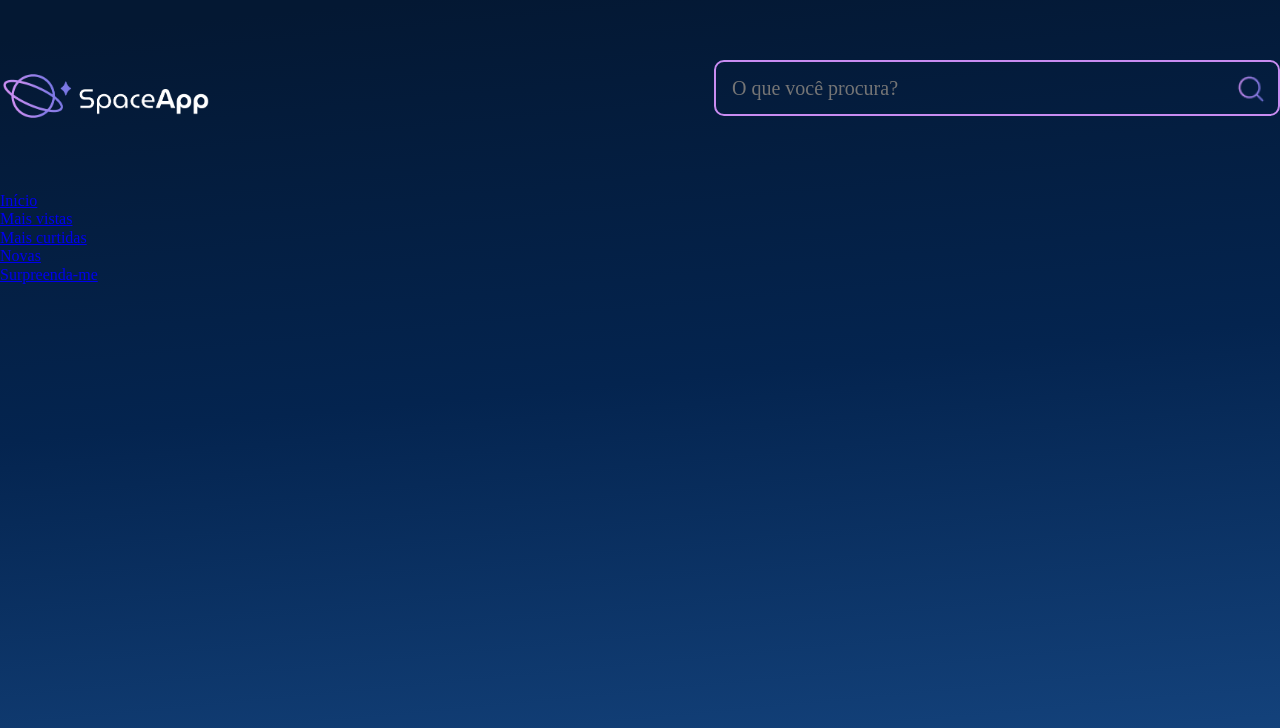
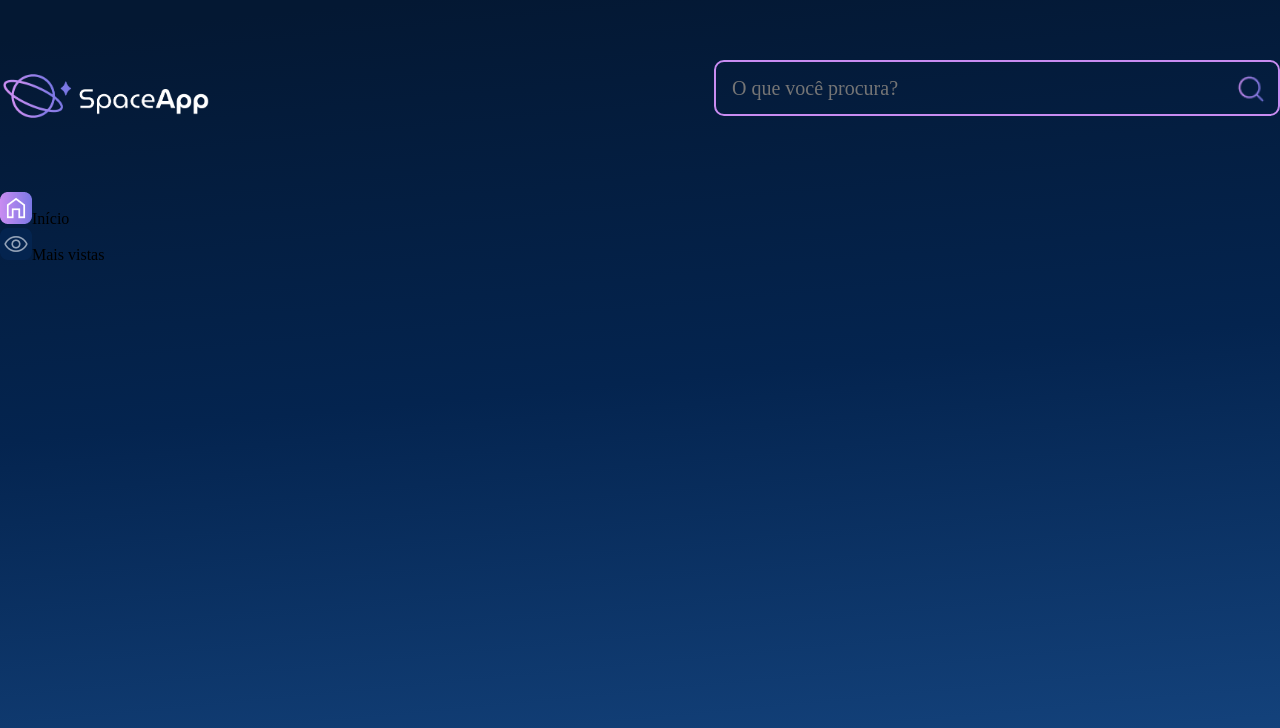
Before and after one commit to erikenascimento/SpaceApp, a React (Vite) app in the folder space-app/: page / in a window 1280 px wide. Shown: the top 728 px of the page. Built offline with nearby package versions, Linux system fonts and the light colour scheme.

Commit message:
Creating the NavigationItem component to compose the Sidebar component

```diff
--- /dev/null
+++ b/space-app/src/components/Sidebar/NavigationItem/index.jsx
@@ -0,0 +1,19 @@
+import styled from "styled-components";
+
+const StyledListItem = styled.li``;
+
+const NavigationItem = ({
+	children,
+	activeIcon,
+	inactiveIcon,
+	active = false,
+}) => {
+	return (
+		<StyledListItem>
+			<img src={active ? activeIcon : inactiveIcon} alt="Ícone do item" />
+			{children}
+		</StyledListItem>
+	);
+};
+
+export default NavigationItem;
--- a/space-app/src/components/Sidebar/index.jsx
+++ b/space-app/src/components/Sidebar/index.jsx
@@ -1,4 +1,5 @@
 import styled from "styled-components";
+import NavigationItem from "./NavigationItem";
 
 const StyledSidebar = styled.ul`
 	list-style: none;
@@ -13,21 +14,19 @@ const Sidebar = () => {
 		<aside>
 			<nav>
 				<StyledSidebar>
-					<li>
-						<a href="#">Início</a>
-					</li>
-					<li>
-						<a href="#">Mais vistas</a>
-					</li>
-					<li>
-						<a href="#">Mais curtidas</a>
-					</li>
-					<li>
-						<a href="#">Novas</a>
-					</li>
-					<li>
-						<a href="#">Surpreenda-me</a>
-					</li>
+					<NavigationItem
+						activeIcon="/icons/home-ativo.png"
+						inactiveIcon="/icons/home-inativo.png"
+						active={true}
+					>
+						Início
+					</NavigationItem>
+					<NavigationItem
+						activeIcon="/icons/mais-vistas-ativo.png"
+						inactiveIcon="/icons/mais-vistas-inativo.png"
+					>
+						Mais vistas
+					</NavigationItem>
 				</StyledSidebar>
 			</nav>
 		</aside>
```
